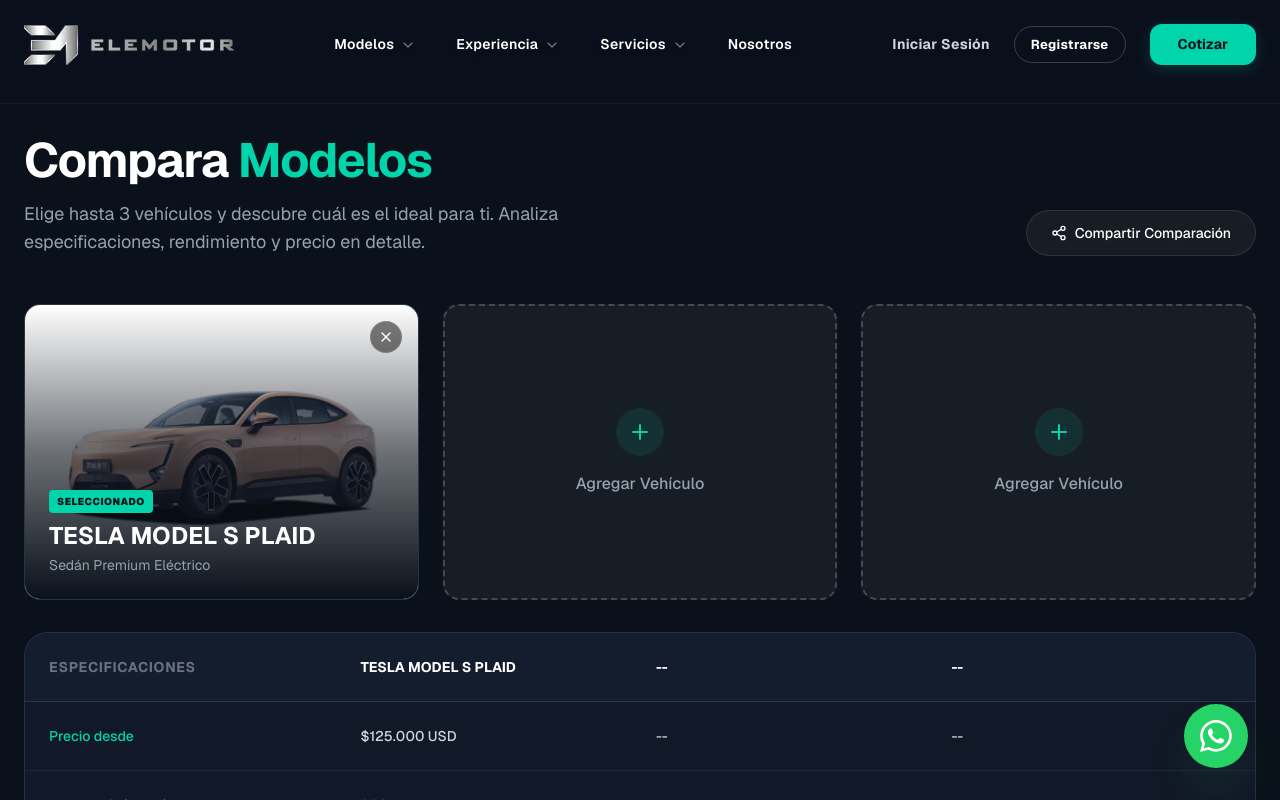
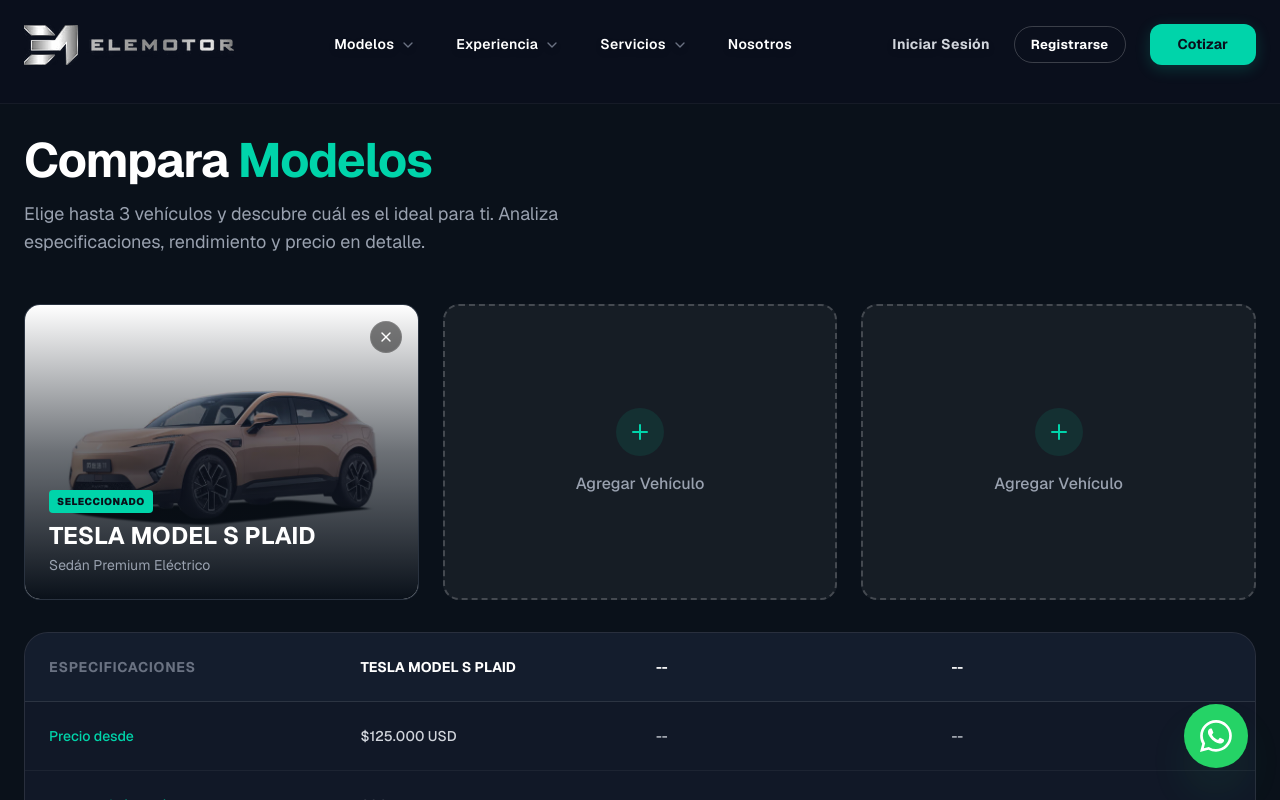
Before and after one commit to elemotorcol-hub/elemotor_Web, a Next.js app: page /comparar in a window 1280 px wide. Shown: the top 800 px of the page. Built offline with nearby package versions, Linux system fonts and the light colour scheme.

Commit message:
quite boton de compartido

```diff
--- a/src/components/VehicleComparison.tsx
+++ b/src/components/VehicleComparison.tsx
@@ -54,10 +54,10 @@
                         </p>
                     </div>
 
-                    <button className="flex items-center gap-2 px-6 py-3 rounded-full bg-white/5 border border-white/10 text-white hover:bg-white/10 transition-colors">
+                    {/* <button className="flex items-center gap-2 px-6 py-3 rounded-full bg-white/5 border border-white/10 text-white hover:bg-white/10 transition-colors">
                         <Share2 className="w-4 h-4" />
                         <span className="text-sm font-medium">Compartir Comparación</span>
-                    </button>
+                    </button> */}
                 </div>
 
                 {/* Main Comparison Area */}
```
